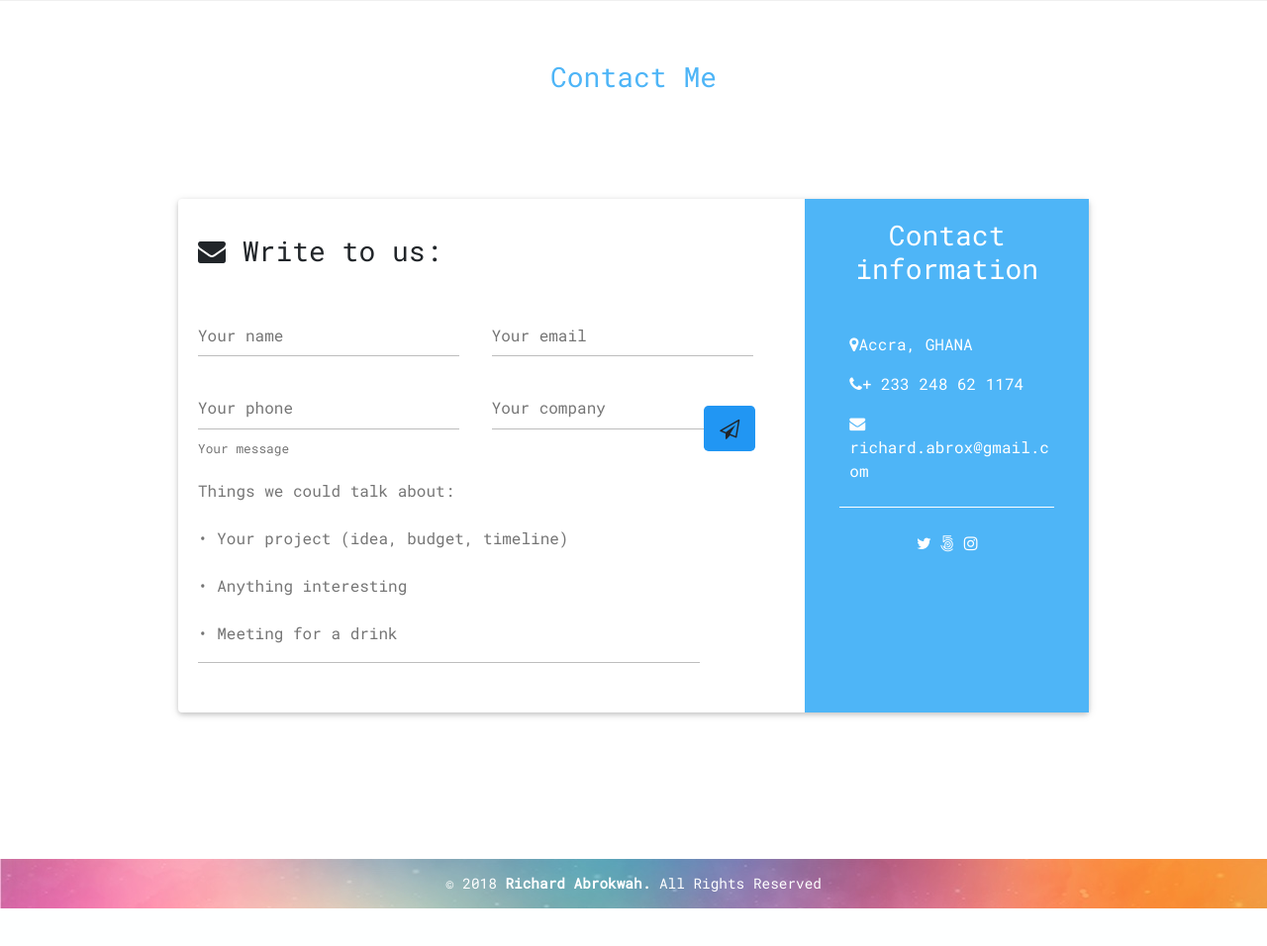
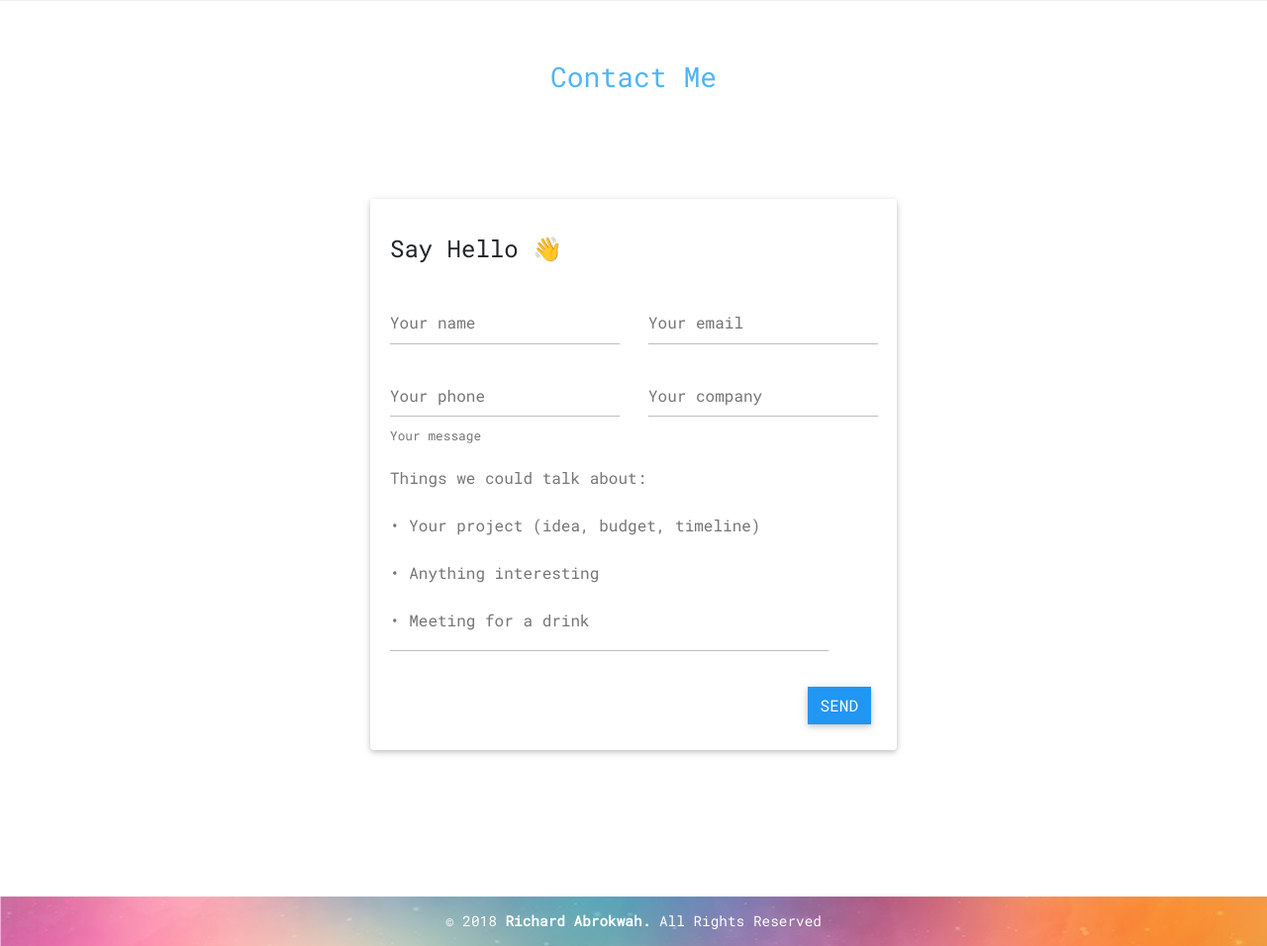
Before and after one commit to GrandFunkyGamer/richardabrokwah, a Flask app: page / in a window 1280 px wide. Shown: the part 3057-4013 px from the top of the page at 99% size. Before the commit the page ends 3975 px from the top, so only its background shows below. Run offline with Flask 2, Linux system fonts and the light colour scheme; some libraries are stand-ins or nearby versions.

Commit message:
Contact fomr

```diff
--- a/templates/index.html
+++ b/templates/index.html
@@ -225,20 +225,21 @@
                     <h3 class="section-title"> Contact Me</h3>
                 </div>
             </div>
+            <div class="container">
             <!--Section: Contact v.3-->
             <section class="section mb-5 pt-5">
                 <!--Grid row-->
                 <div class="row d-flex justify-content-center">
                     <!--Grid column-->
-                    <div class="col-md-10">
+
                         <!--Form with header-->
                         <div class="card">
                             <div class="row">
-                                <div class="col-lg-8">
+                                <div class="col-lg-12">
                                     <div class="card-body form">
                                         <!--Header-->
                                         <div class="formHeader mb-1 pt-3">
-                                            <h3><i class="fa fa-envelope"></i> Write to us:</h3>
+                                            <h4>Say Hello <span aria-label="emoji" role="img">👋</span></h4>
                                         </div>
                                         <br>
                                         <form>
@@ -300,42 +301,13 @@
                                                         • Anything interesting
                                                         • Meeting for a drink"></textarea>
                                                         <label for="form-contact-message">Your message</label>
-                                                        <a class="btn-floating btn-lg blue"><i class="fa fa-send-o"></i></a>
                                                     </div>
+                                                    <a class="pull-right rounded-0 btn blue">Send</a>
                                                 </div>
                                                 <!--Grid column-->
-                                            </div>
+
                                             <!--Grid row-->
                                         </form>
-                                    </div>
-                                </div>
-                                <div class="col-md-4">
-                                    <div class="card-body contact text-center">
-                                        <div class="container">
-                                            <div class="mb-5">
-                                                <h3>Contact information</h3>
-                                            </div>
-
-                                            <ul class="contact-icons contact-card">
-                                                <li>
-                                                    <p><i class="fa fa-map-marker"></i>Accra, GHANA</p>
-                                                </li>
-
-                                                <li>
-                                                    <p><i class="fa fa-phone"></i>+ 233 248 62 1174</p>
-                                                </li>
-
-                                                <li>
-                                                    <p><i class="fa fa-envelope"></i>richard.abrox@gmail.com</p>
-                                                </li>
-                                            </ul>
-                                            <hr class="hr-light mb-4 mt-4">
-                                            <ul class="inline-ul text-center list-unstyled">
-                                                <li><a class="icons-sm tw-ic" href="#" target="_blank"><i class="fa fa-twitter"></i></a></li>
-                                                <li><a class="icons-sm li-ic" href="https://500px.com/richieee" target="_blank"><i class="fa fa-500px"></i></a></li>
-                                                <li><a class="icons-sm ins-ic" href="https://instagram.com/grandfunkygamer" target="_blank"><i class="fa fa-instagram"> </i></a></li>
-                                            </ul>
-                                        </div>
                                     </div>
                                 </div>
                             </div>
@@ -344,6 +316,7 @@
                     </div>
                 </div>
             </section>
+        </div>
         </div>
     </div>
     <!--CONTACT AREA END-->
```
